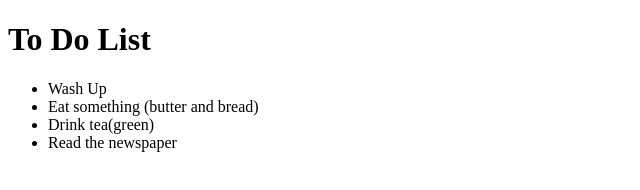
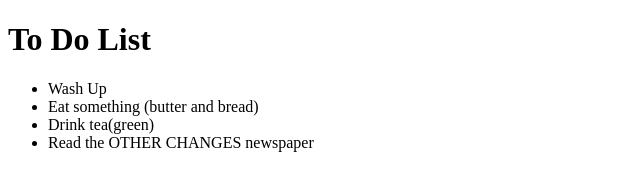
Before and after one commit to ArhipDolyaLNU/hello, a plain HTML site: page index.html in a window 1280 px wide. Shown: the whole page, without its empty margins (0-640 px from the left). Drawn offline with Linux system fonts and the light colour scheme.

Commit message:
new changes

```diff
--- a/index.html
+++ b/index.html
@@ -10,7 +10,7 @@
         <li>Wash Up</li>
         <li>Eat something (butter and bread)</li>
         <li>Drink tea(green)</li>
-        <li>Read the newspaper</li>
+        <li>Read the OTHER CHANGES newspaper</li>
     </ul>
 </body>
 </html>
```
